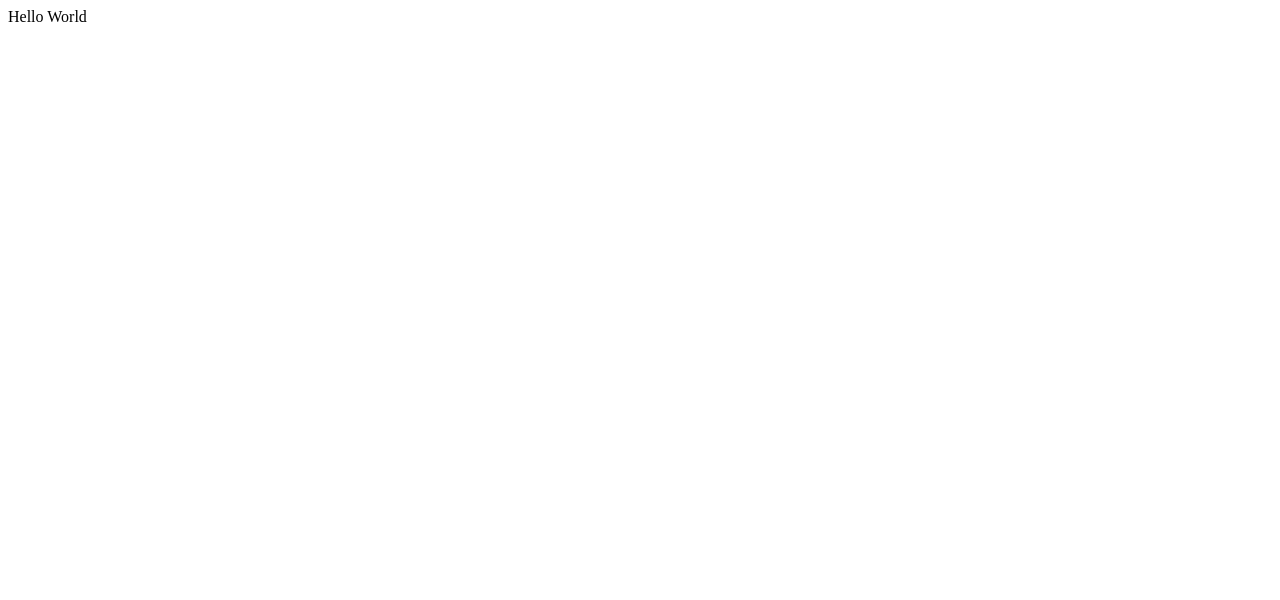
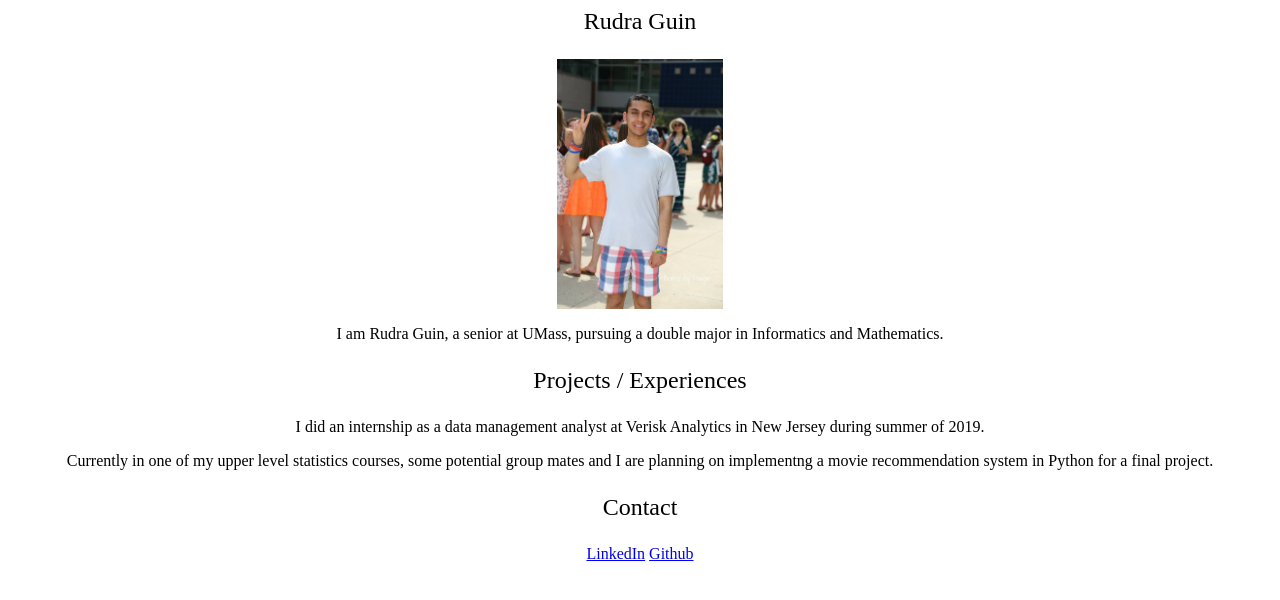
Before and after one commit to rguin26/rguin26.github.io, a plain HTML site: page index.html in a window 1280 px wide. Drawn offline with Linux system fonts and the light colour scheme.

Commit message:
New commit

```diff
--- a/index.html
+++ b/index.html
@@ -1 +1,63 @@
-<p>Hello World</p>
+<html>
+    <head>
+        <title>
+            My Personal Page | Rudra Guin
+        </title>
+        <style>
+            .header {
+                text-align: center;
+                font-size: 18pt;
+            }
+            .img-container {
+                text-align: center;
+            }
+            .description {
+                text-align: center;
+                font-size: 12pt;
+            }
+        </style>
+    </head>
+    <body>
+        <div class="header">
+            <p>
+                Rudra Guin
+            </p>
+        </div>
+
+        <div class="img-container">
+            <img src="profile-img.jpg" height="250">
+        </div>
+
+        <div class="description">
+            <p>
+                I am Rudra Guin, a senior at UMass, pursuing a double major in Informatics and Mathematics.
+            </p>
+        </div>
+
+        <div class="header">
+            <p>
+                Projects / Experiences
+            </p>
+        </div>
+
+        <div class="description">
+            <p>
+                I did an internship as a data management analyst at Verisk Analytics in New Jersey during summer of 2019.
+            </p>
+            <p>
+                Currently in one of my upper level statistics courses, some potential group mates and I are planning on implementng a movie recommendation system in Python for a final project.
+            </p>
+        </div>
+
+        <div class="header">
+            <p>
+                Contact
+            </p>
+        </div>
+
+        <div class="description">
+            <a href="https://www.linkedin.com/in/rudra-guin-013b86130/">LinkedIn</a>
+            <a href="http://github.com/rguin26">Github</a>
+        </div>
+    </body>
+</html>
```
